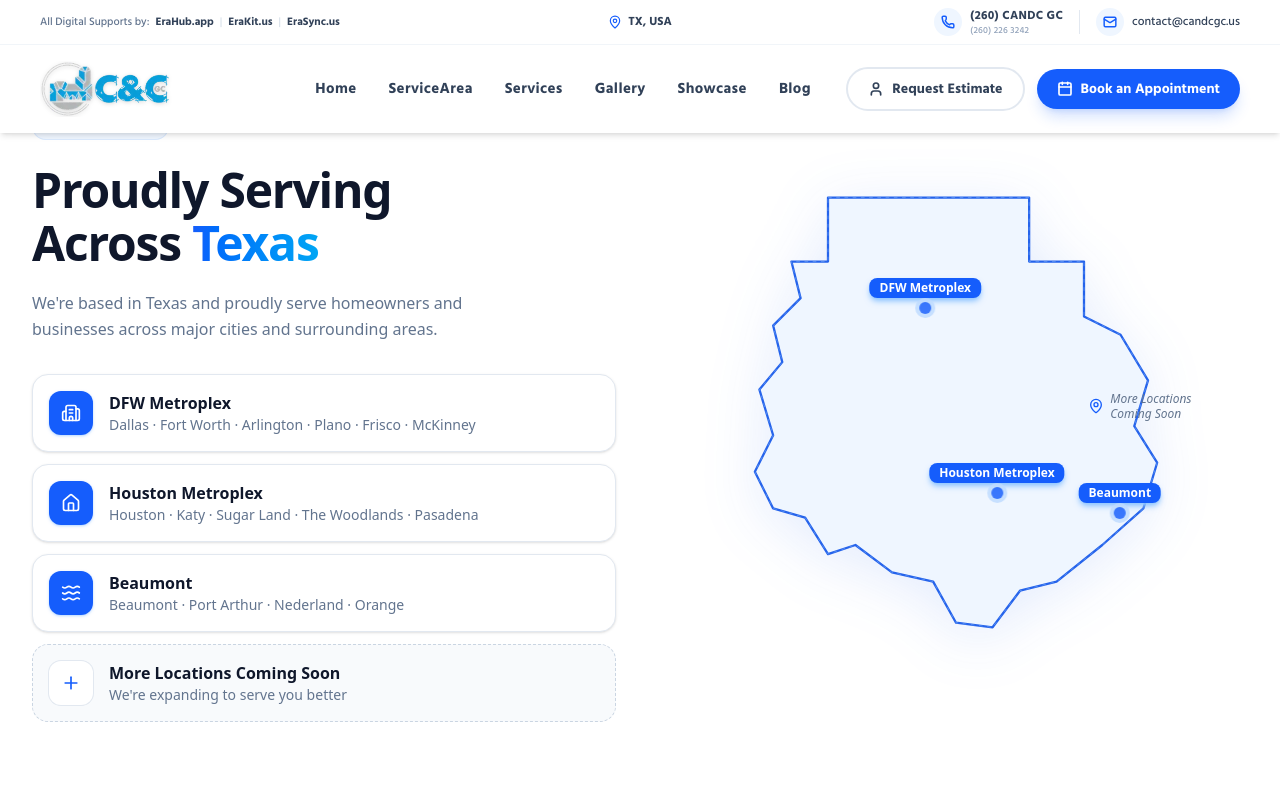
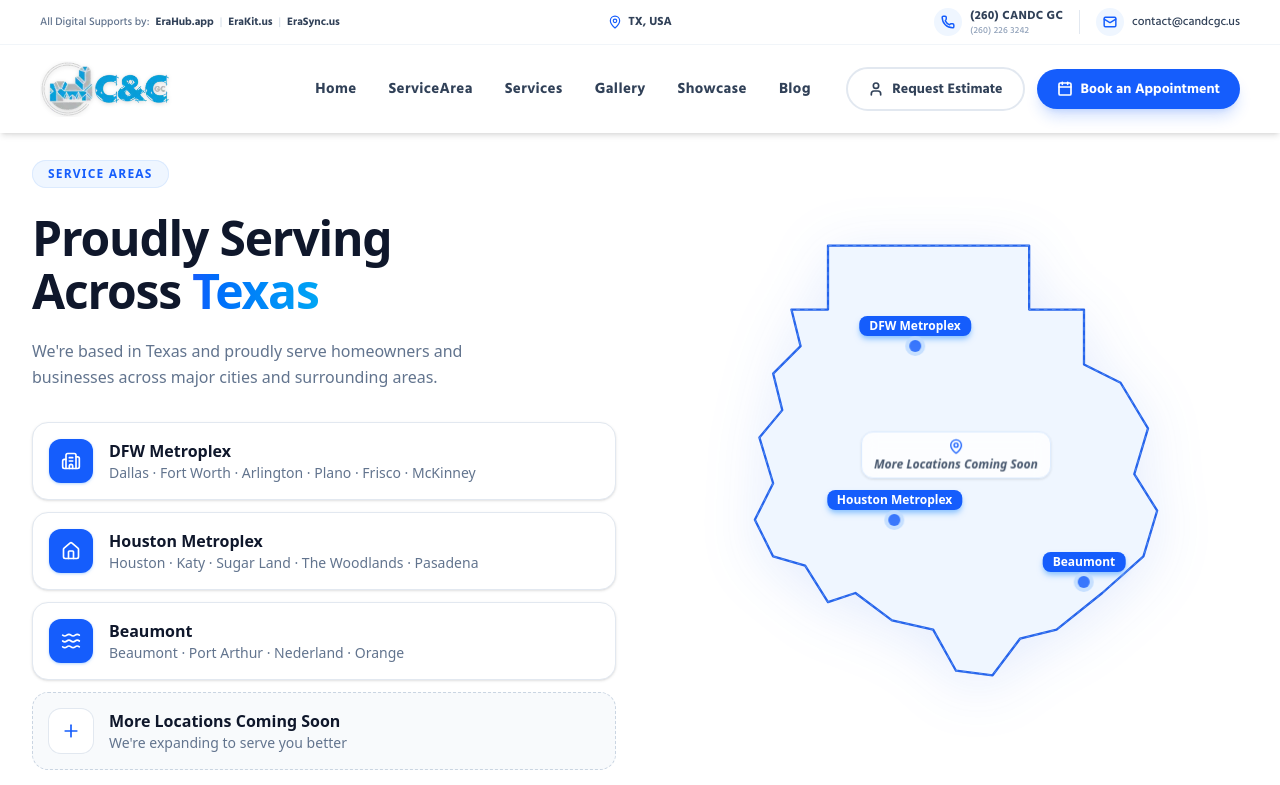
Before and after one commit to NextEra-Solutions-Group-LLC/C-C, a Next.js app: page /serviceArea in a window 1280 px wide. Shown: the top 785 px of the page. Built offline with nearby package versions, Linux system fonts and the light colour scheme.

Commit message:
fixed serviceArea

```diff
--- a/app/serviceArea/page.tsx
+++ b/app/serviceArea/page.tsx
@@ -18,31 +18,32 @@ type ServiceArea = {
     icon: React.ReactNode;
     title: string;
     cities: string;
-    top: string; // % from top of the map
-    left: string; // % from left of the map
+    top: string;
+    left: string;
 };
 
+// Adjusted coordinates for mobile/desktop spacing so they don't overlap
 const serviceAreas: ServiceArea[] = [
     {
         icon: <Building2 className="h-5 w-5" />,
         title: "DFW Metroplex",
         cities: "Dallas · Fort Worth · Arlington · Plano · Frisco · McKinney",
-        top: "30%",
-        left: "44%",
+        top: "28%",
+        left: "42%",
     },
     {
         icon: <Home className="h-5 w-5" />,
         title: "Houston Metroplex",
         cities: "Houston · Katy · Sugar Land · The Woodlands · Pasadena",
-        top: "66%",
-        left: "58%",
+        top: "62%",
+        left: "38%",
     },
     {
         icon: <Waves className="h-5 w-5" />,
         title: "Beaumont",
         cities: "Beaumont · Port Arthur · Nederland · Orange",
-        top: "70%",
-        left: "82%",
+        top: "74%",
+        left: "75%",
     },
 ];
 
@@ -52,7 +53,7 @@ const TEXAS_PATH =
 
 export default function ServiceAreas() {
     return (
-        <section className="relative overflow-hidden bg-white pt-24 pb-16 sm:py-28">
+        <section className="relative overflow-hidden bg-white pt-32 pb-16 sm:pt-40 sm:pb-28">
             <div className="mx-auto max-w-7xl px-6 lg:px-8">
                 {/* Header */}
                 <div className="grid grid-cols-1 gap-12 lg:grid-cols-2 lg:gap-12">
@@ -173,13 +174,11 @@ export default function ServiceAreas() {
                                 </div>
                             ))}
 
-                            {/* Coming soon marker */}
-                            <div className="absolute right-[4%] top-[45%] flex items-center gap-1.5 text-blue-600">
-                                <MapPin className="h-3.5 w-3.5 sm:h-4 sm:w-4 shrink-0" />
-                                <span className="text-[10px] sm:text-xs font-medium italic text-slate-500 leading-tight">
-                                    More Locations
-                                    <br />
-                                    Coming Soon
+                            {/* Coming soon marker placed precisely in the middle center */}
+                            <div className="absolute top-[48%] left-1/2 -translate-x-1/2 -translate-y-1/2 flex flex-col items-center text-center text-blue-600 bg-white/80 backdrop-blur-sm px-3 py-1.5 rounded-xl border border-blue-100 shadow-sm">
+                                <MapPin className="h-4 w-4 mb-0.5" />
+                                <span className="text-[10px] sm:text-xs font-semibold italic text-slate-600 leading-tight">
+                                    More Locations Coming Soon
                                 </span>
                             </div>
                         </div>
```
